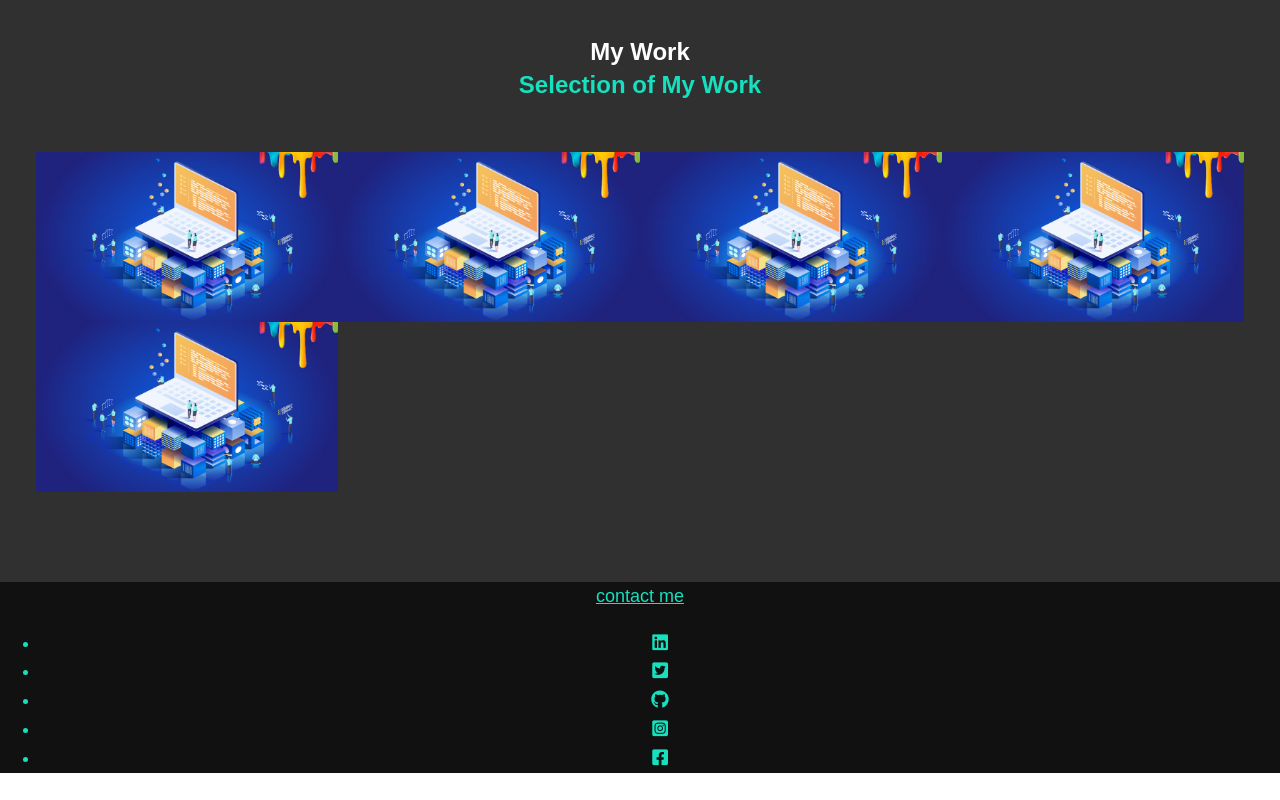
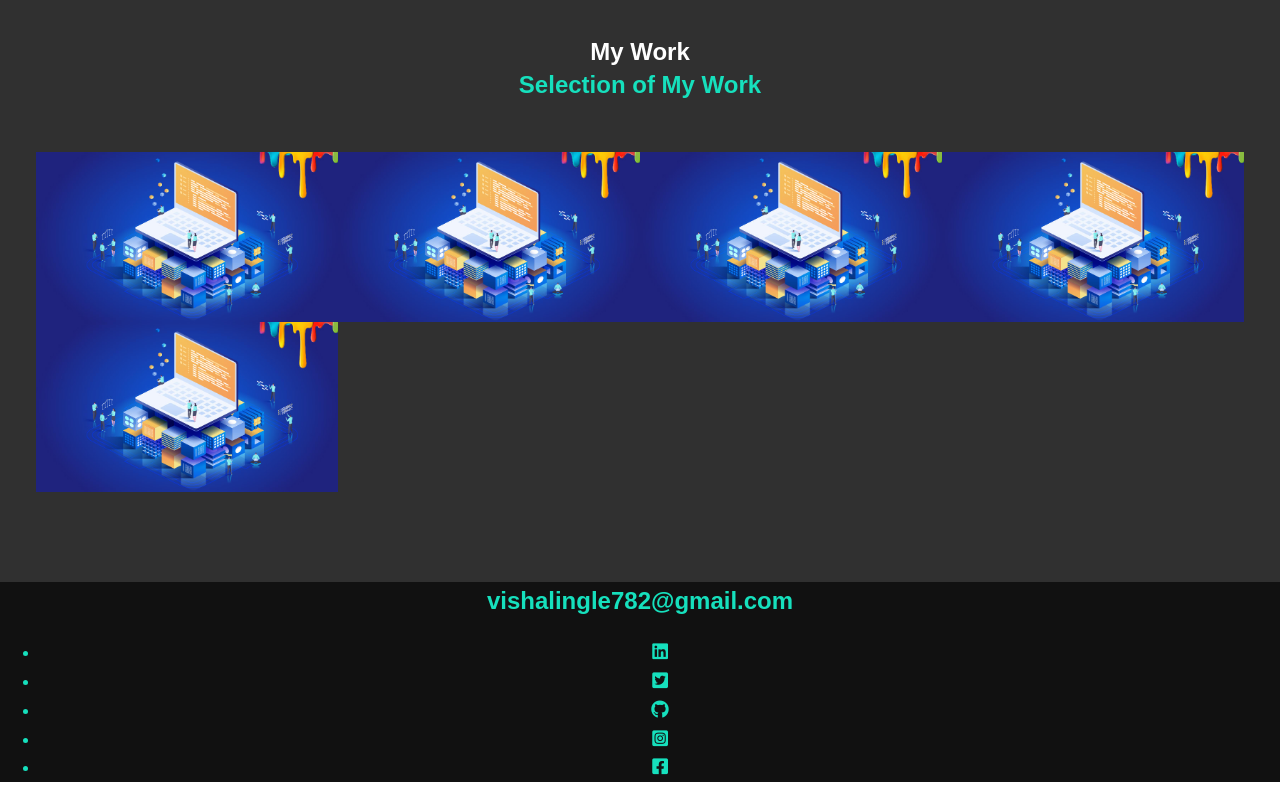
Before and after one commit to vishal181/Portfolio, a plain HTML site: page index.html in a window 1280 px wide. Shown: the part 2339-3139 px from the top of the page. Drawn offline with nearby package versions, Linux system fonts and the light colour scheme.

Commit message:
footer update

```diff
--- a/css/style.css
+++ b/css/style.css
@@ -278,8 +278,21 @@ nav {
 
 }
 
-.footer a {color: inherit;}
+.footer a {color: inherit;
+text-decoration: none;
+}
+
+.footer__link{
+  font-size: var(--fs-h3);
+  font-weight: var(--fw-bold);
+}
+
+
 .footer__link:hover,
 .social-list__link:hover{
   opacity: .7;
 }
+.footer__link:hover{
+  text-decoration: underline;
+
+}
--- a/index.html
+++ b/index.html
@@ -152,7 +152,7 @@
   <!-- footer -->
 
   <footer class="footer">
-    <a href="mailto:vishalingle782@gmail.com" class="footer__link">contact me</a>
+    <a href="mailto:vishalingle782@gmail.com" class="footer__link">vishalingle782@gmail.com</a>
     <ul>
       <li class="social-list__link">
         <a href="https://www.linkedin.com/in/vishal-ingle-081099" class="social-list__links"><i
```
